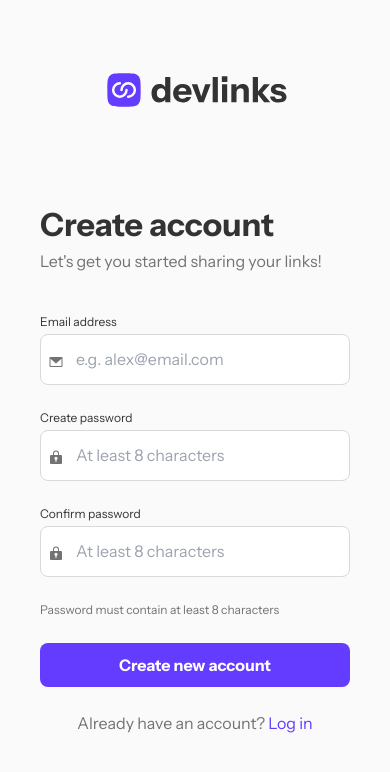
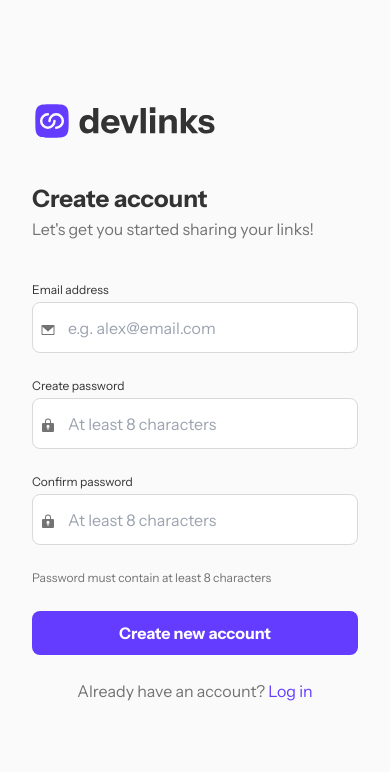
Before and after one commit to Olatoyan/link-sharing-app, a React (Vite) app in the folder client/: page /signup in a window 390 px wide. Shown: the top 772 px of the page. Built offline with nearby package versions, Linux system fonts and the light colour scheme; no server answers.

Commit message:
finished login and signup responsiveness

```diff
--- a/client/src/authentication/Login.tsx
+++ b/client/src/authentication/Login.tsx
@@ -1,5 +1,4 @@
 import { Link } from "react-router-dom";
-import Logo from "../ui/Logo";
 import { useForm } from "react-hook-form";
 import validator from "validator";
 import { useLogin } from "./useLogin";
@@ -24,11 +23,11 @@ function Login() {
   }
 
   return (
-    <section className="flex min-h-[100dvh] items-center justify-center">
-      <section className="flex w-full max-w-[50rem] flex-col items-center justify-center">
-        <Logo />
-        <div className="mt-[5.1rem] self-stretch p-16">
-          <h1 className="pb-0.8rem text-[3.2rem] font-bold leading-[4.8rem] text-[#333]">
+    <section className="flex min-h-[100dvh] items-center justify-center py-8">
+      <section className="mobile:items-start flex w-full max-w-[50rem] flex-col items-center justify-center">
+        <img src="./logo-devlinks-large.svg" alt="logo" className="px-16" />
+        <div className="mobile:mt-0 mt-[5.1rem] self-stretch p-16">
+          <h1 className="pb-0.8rem mobile:text-[2.4rem] mobile:leading-[3.6rem] text-[3.2rem] font-bold leading-[4.8rem] text-[#333]">
             Login
           </h1>
           <h2 className="pb-16 text-[1.6rem] leading-[2.4rem] text-[#737373]">
--- a/client/src/authentication/Signup.tsx
+++ b/client/src/authentication/Signup.tsx
@@ -1,5 +1,4 @@
 import { Link } from "react-router-dom";
-import Logo from "../ui/Logo";
 import { UseSignup } from "./useSignup";
 import { useForm } from "react-hook-form";
 import validator from "validator";
@@ -34,11 +33,15 @@ function Signup() {
   }
 
   return (
-    <section className="flex min-h-[100dvh] items-center justify-center">
-      <section className="flex w-full max-w-[50rem] flex-col items-center justify-center">
-        <Logo />
-        <div className="mt-[5.1rem] self-stretch p-16">
-          <h1 className="pb-0.8rem text-[3.2rem] font-bold leading-[4.8rem] text-[#333]">
+    <section className="flex min-h-[100dvh] items-center justify-center py-8">
+      <section className="mobile:items-start flex w-full max-w-[50rem] flex-col items-center justify-center">
+        <img
+          src="./logo-devlinks-large.svg"
+          alt="logo"
+          className="px-[3.2rem]"
+        />
+        <div className="mobile:mt-0 mobile:px-[3.2rem] mt-[5.1rem] self-stretch p-16">
+          <h1 className="pb-0.8rem mobile:text-[2.4rem] mobile:leading-[3.6rem] text-[3.2rem] font-bold leading-[4.8rem] text-[#333]">
             Create account
           </h1>
           <h2 className="pb-16 text-[1.6rem] leading-[2.4rem] text-[#737373]">
```
